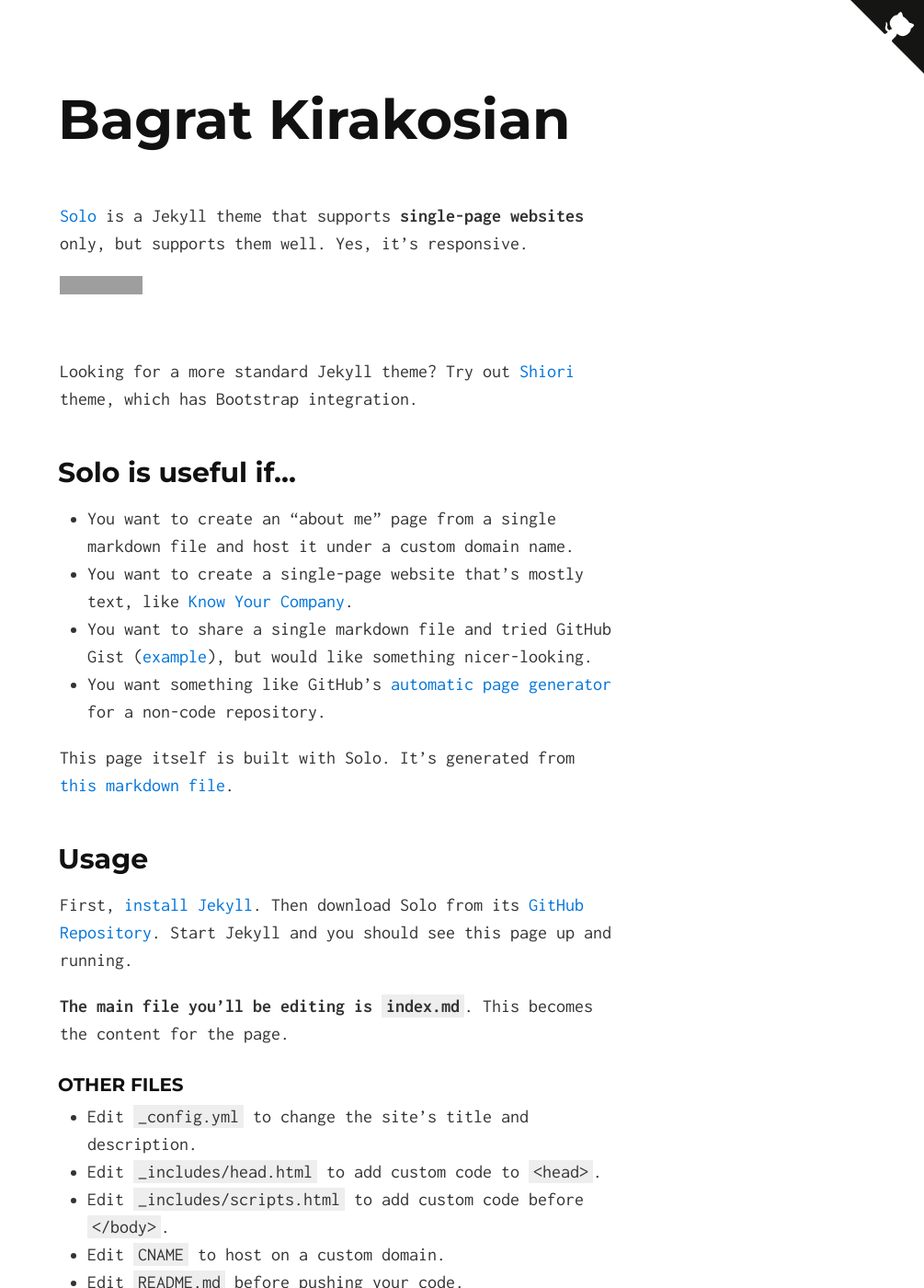
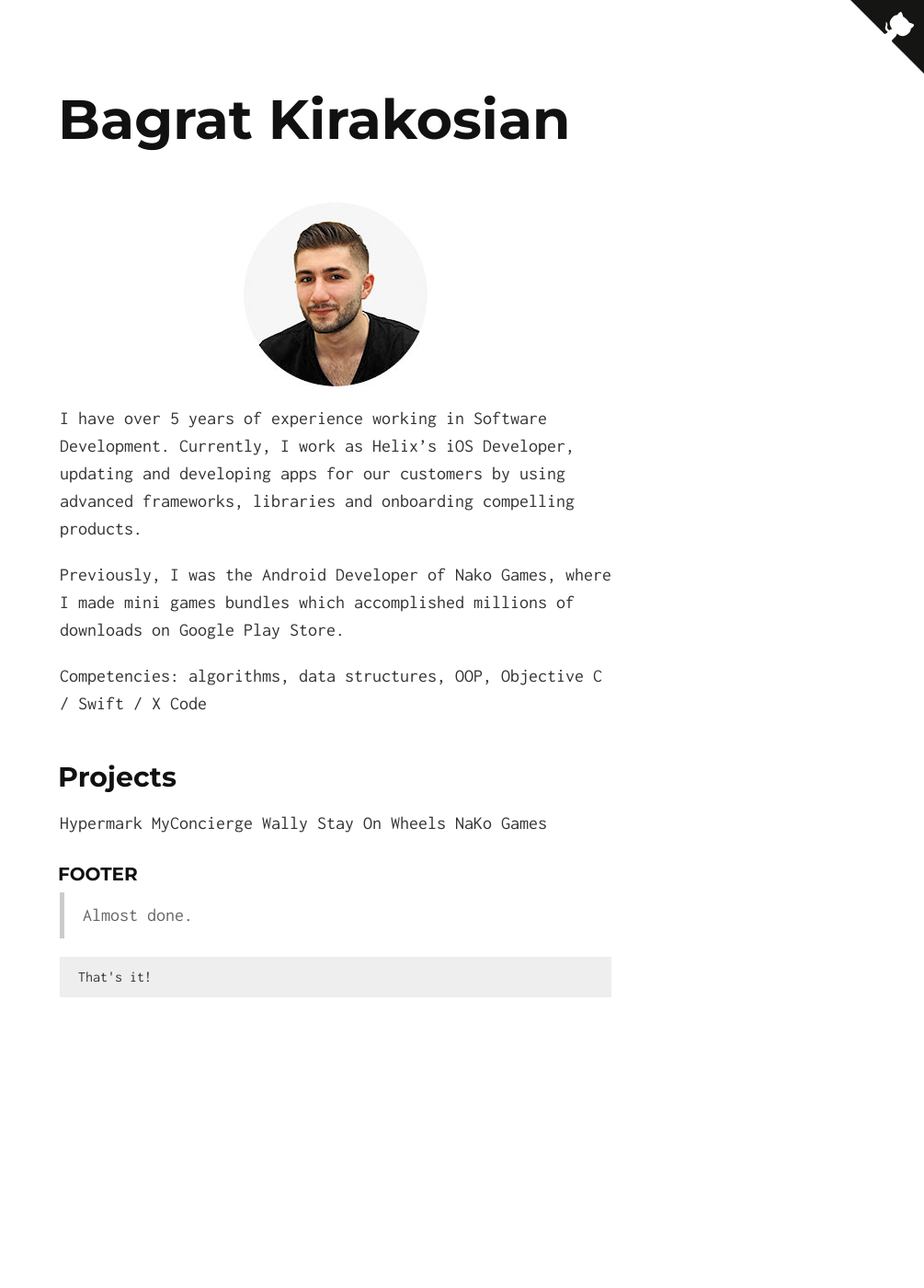
Before and after one commit to bagratkirakosian/bagratkirakosian.github.io, a Jekyll site: the page built from index.md, in a window 1280 px wide and 1400 px high. Shown: the whole window at 92% size, without its empty margins (275-1280 px from the left). Built offline with Jekyll 4.4.1, drawn with Linux system fonts in a browser that asks for light colours; some of the changed text lies outside the part shown; grey boxes are pictures that could not be loaded.

Commit message:
Content update

```diff
--- a/index.md
+++ b/index.md
@@ -2,62 +2,30 @@
 layout: default
 ---
 
-[Solo](http://chibicode.github.io/solo) is a Jekyll theme that supports **single-page websites** only, but supports them well. Yes, it's responsive.
+![Bagrat Kirakosian](profile_photo.png)
 
-<iframe src="https://ghbtns.com/github-btn.html?user=chibicode&amp;repo=solo&amp;type=watch&amp;count=true&amp;size=large"
-  allowtransparency="true" frameborder="0" scrolling="0" width="170" height="30"></iframe><br/>
+I have over 5 years of experience working in Software Development. Currently, I work as Helix's iOS Developer, updating and developing apps for our customers by using advanced frameworks, libraries and onboarding compelling products.
 
-Looking for a more standard Jekyll theme? Try out [Shiori](http://github.com/ellekasai/shiori) theme, which has Bootstrap integration.
+Previously, I was the Android Developer of Nako Games, where I made mini games bundles which accomplished millions of downloads on Google Play Store.
 
-## Solo is useful if...
+Competencies: algorithms, data structures, OOP, Objective C / Swift / X Code
 
-* You want to create an "about me" page from a single markdown file and host it under a custom domain name.
-* You want to create a single-page website that's mostly text, like [Know Your Company](https://knowyourcompany.com/).
-* You want to share a single markdown file and tried GitHub Gist ([example](https://gist.github.com/dypsilon/5819504)), but would like something nicer-looking.
-* You want something like GitHub's [automatic page generator](http://pages.github.com/) for a non-code repository.
 
-This page itself is built with Solo. It's generated from [this markdown file](https://github.com/chibicode/solo/blob/gh-pages/_includes/index.md).
+## Projects
 
-## Usage
+Hypermark
+MyConcierge
+Wally
+Stay On Wheels
+NaKo Games
 
-First, [install Jekyll](http://jekyllrb.com/docs/installation/). Then download Solo from its [GitHub Repository](https://github.com/chibicode/solo). Start Jekyll and you should see this page up and running.
+### Footer
 
-**The main file you'll be editing is `index.md`**. This becomes the content for the page.
-
-### Other Files
-
-* Edit `_config.yml` to change the site's title and description.
-* Edit `_includes/head.html` to add custom code to `<head>`.
-* Edit `_includes/scripts.html` to add custom code before `</body>`.
-* Edit `CNAME` to host on a custom domain.
-* Edit `README.md` before pushing your code.
-
-### Don't use `<h1>` tags
-
-Wthin `index.md`, do not use `<h1>` tags - `<h1>` is reserved for the site title.
-
-### Supported Tags
-
-Solo supports lists, `<hr>`s, `<table>`s,
-
-> blockquotes, and...
+> Almost done.
 
 ~~~html
-<pre>code blocks with syntax highlighting.</pre>
+That's it!
 ~~~
 
-### Keep Solo up to date
 
-Instead of downloading, you can [fork Solo](https://github.com/chibicode/solo/fork) and use the "upstream" strategy described on [this page](https://help.github.com/articles/fork-a-repo) to keep Solo up to date.
-
-## Author
-
-Shu Uesugi ([Twitter](http://twitter.com/chibicode)/[GitHub](http://github.com/chibicode)/[G+](https://plus.google.com/110325199858284431541?rel=author)).
-
-![Shu Uesugi](https://www.gravatar.com/avatar/b868d84bbe2ed30ec45c9253e1c1cefe.jpg?s=200)
-
-### License
-
-[MIT License](http://chibicode.mit-license.org/)
-
-<a href="https://github.com/chibicode/solo" class="github-corner"><svg width="80" height="80" viewBox="0 0 250 250" style="fill:#151513; color:#fff; position: absolute; top: 0; border: 0; right: 0;"><path d="M0,0 L115,115 L130,115 L142,142 L250,250 L250,0 Z"></path><path d="M128.3,109.0 C113.8,99.7 119.0,89.6 119.0,89.6 C122.0,82.7 120.5,78.6 120.5,78.6 C119.2,72.0 123.4,76.3 123.4,76.3 C127.3,80.9 125.5,87.3 125.5,87.3 C122.9,97.6 130.6,101.9 134.4,103.2" fill="currentColor" style="transform-origin: 130px 106px;" class="octo-arm"></path><path d="M115.0,115.0 C114.9,115.1 118.7,116.5 119.8,115.4 L133.7,101.6 C136.9,99.2 139.9,98.4 142.2,98.6 C133.8,88.0 127.5,74.4 143.8,58.0 C148.5,53.4 154.0,51.2 159.7,51.0 C160.3,49.4 163.2,43.6 171.4,40.1 C171.4,40.1 176.1,42.5 178.8,56.2 C183.1,58.6 187.2,61.8 190.9,65.4 C194.5,69.0 197.7,73.2 200.1,77.6 C213.8,80.2 216.3,84.9 216.3,84.9 C212.7,93.1 206.9,96.0 205.4,96.6 C205.1,102.4 203.0,107.8 198.3,112.5 C181.9,128.9 168.3,122.5 157.7,114.1 C157.9,116.9 156.7,120.9 152.7,124.9 L141.0,136.5 C139.8,137.7 141.6,141.9 141.8,141.8 Z" fill="currentColor" class="octo-body"></path></svg></a><style>.github-corner:hover .octo-arm{animation:octocat-wave 560ms ease-in-out}@keyframes octocat-wave{0%,100%{transform:rotate(0)}20%,60%{transform:rotate(-25deg)}40%,80%{transform:rotate(10deg)}}@media (max-width:500px){.github-corner:hover .octo-arm{animation:none}.github-corner .octo-arm{animation:octocat-wave 560ms ease-in-out}}</style>
+<a href="https://github.com/bagratkirakosian" class="github-corner"><svg width="80" height="80" viewBox="0 0 250 250" style="fill:#151513; color:#fff; position: absolute; top: 0; border: 0; right: 0;"><path d="M0,0 L115,115 L130,115 L142,142 L250,250 L250,0 Z"></path><path d="M128.3,109.0 C113.8,99.7 119.0,89.6 119.0,89.6 C122.0,82.7 120.5,78.6 120.5,78.6 C119.2,72.0 123.4,76.3 123.4,76.3 C127.3,80.9 125.5,87.3 125.5,87.3 C122.9,97.6 130.6,101.9 134.4,103.2" fill="currentColor" style="transform-origin: 130px 106px;" class="octo-arm"></path><path d="M115.0,115.0 C114.9,115.1 118.7,116.5 119.8,115.4 L133.7,101.6 C136.9,99.2 139.9,98.4 142.2,98.6 C133.8,88.0 127.5,74.4 143.8,58.0 C148.5,53.4 154.0,51.2 159.7,51.0 C160.3,49.4 163.2,43.6 171.4,40.1 C171.4,40.1 176.1,42.5 178.8,56.2 C183.1,58.6 187.2,61.8 190.9,65.4 C194.5,69.0 197.7,73.2 200.1,77.6 C213.8,80.2 216.3,84.9 216.3,84.9 C212.7,93.1 206.9,96.0 205.4,96.6 C205.1,102.4 203.0,107.8 198.3,112.5 C181.9,128.9 168.3,122.5 157.7,114.1 C157.9,116.9 156.7,120.9 152.7,124.9 L141.0,136.5 C139.8,137.7 141.6,141.9 141.8,141.8 Z" fill="currentColor" class="octo-body"></path></svg></a><style>.github-corner:hover .octo-arm{animation:octocat-wave 560ms ease-in-out}@keyframes octocat-wave{0%,100%{transform:rotate(0)}20%,60%{transform:rotate(-25deg)}40%,80%{transform:rotate(10deg)}}@media (max-width:500px){.github-corner:hover .octo-arm{animation:none}.github-corner .octo-arm{animation:octocat-wave 560ms ease-in-out}}</style>
```
Also changed, not shown: profile_photo.png (added).
